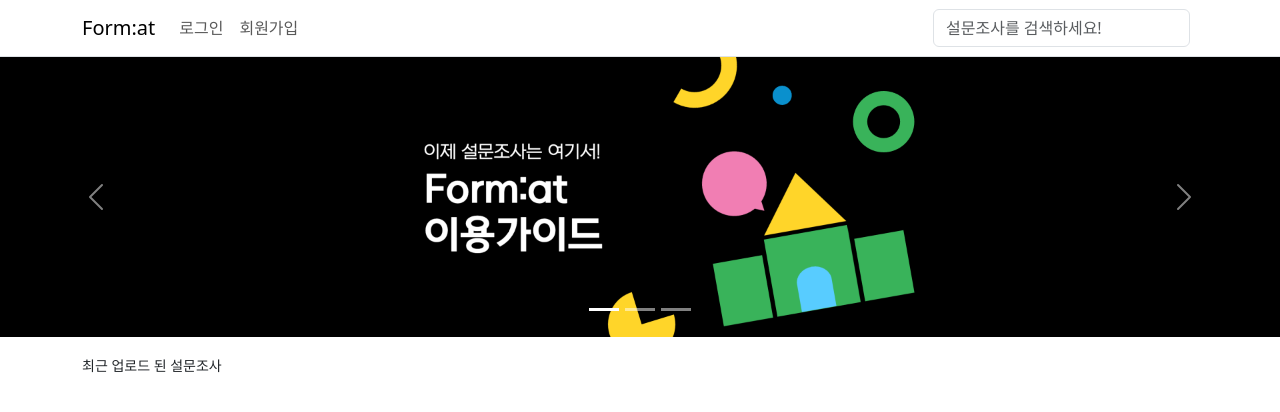
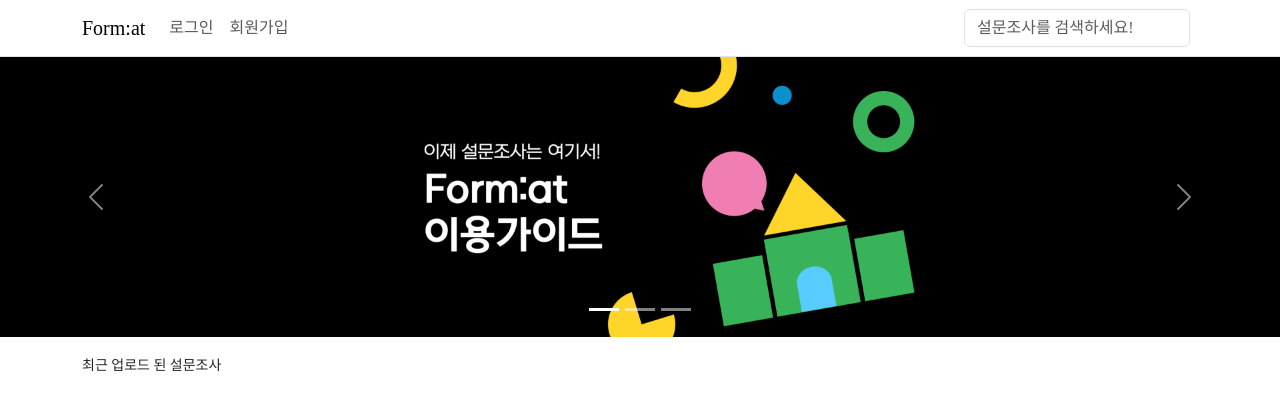
Before and after one commit to hyeg0121/Format, a Django app: page / in a window 1280 px wide. Shown: the top 412 px of the page. Run offline with Django 4.2, Linux system fonts and the light colour scheme; data that the repository does not hold is empty; parts of the project's set-up code (start-up, migrations or seed data) failed here and were passed over; some web fonts are replaced.

Commit message:
feat: 파비콘 및 폰트 적용

```diff
--- /dev/null
+++ b/static/css/styles.css
@@ -0,0 +1,66 @@
+@font-face {
+    font-family: 'Freesentation';
+    src: url('https://fastly.jsdelivr.net/gh/projectnoonnu/2404@1.0/Freesentation-1Thin.woff2') format('woff2');
+    font-weight: 100;
+    font-style: normal;
+}
+
+@font-face {
+    font-family: 'Freesentation';
+    src: url('https://fastly.jsdelivr.net/gh/projectnoonnu/2404@1.0/Freesentation-2ExtraLight.woff2') format('woff2');
+    font-weight: 200;
+    font-style: normal;
+}
+
+@font-face {
+    font-family: 'Freesentation';
+    src: url('https://fastly.jsdelivr.net/gh/projectnoonnu/2404@1.0/Freesentation-3Light.woff2') format('woff2');
+    font-weight: 300;
+    font-style: normal;
+}
+
+@font-face {
+    font-family: 'Freesentation';
+    src: url('https://fastly.jsdelivr.net/gh/projectnoonnu/2404@1.0/Freesentation-4Regular.woff2') format('woff2');
+    font-weight: 400;
+    font-style: normal;
+}
+
+@font-face {
+    font-family: 'Freesentation';
+    src: url('https://fastly.jsdelivr.net/gh/projectnoonnu/2404@1.0/Freesentation-5Medium.woff2') format('woff2');
+    font-weight: 500;
+    font-style: normal;
+}
+
+@font-face {
+    font-family: 'Freesentation';
+    src: url('https://fastly.jsdelivr.net/gh/projectnoonnu/2404@1.0/Freesentation-6SemiBold.woff2') format('woff2');
+    font-weight: 100;
+    font-style: normal;
+}
+
+@font-face {
+    font-family: 'Freesentation';
+    src: url('https://fastly.jsdelivr.net/gh/projectnoonnu/2404@1.0/Freesentation-7Bold.woff2') format('woff2');
+    font-weight: 700;
+    font-style: normal;
+}
+
+@font-face {
+    font-family: 'Freesentation';
+    src: url('https://fastly.jsdelivr.net/gh/projectnoonnu/2404@1.0/Freesentation-8Extrabold.woff2') format('woff2');
+    font-weight: 800;
+    font-style: normal;
+}
+
+@font-face {
+    font-family: 'Freesentation';
+    src: url('https://fastly.jsdelivr.net/gh/projectnoonnu/2404@1.0/Freesentation-9Black.woff2') format('woff2');
+    font-weight: 900;
+    font-style: normal;
+}
+
+* {
+    font-family: 'Freesentation', serif;
+}
--- a/templates/base.html
+++ b/templates/base.html
@@ -1,10 +1,13 @@
 <!DOCTYPE html>
+{% load static %}
 <html lang="en">
 <head>
     <meta charset="UTF-8">
     <title>Form:at</title>
     <link href="https://cdn.jsdelivr.net/npm/bootstrap@5.3.3/dist/css/bootstrap.min.css" rel="stylesheet"
           integrity="sha384-QWTKZyjpPEjISv5WaRU9OFeRpok6YctnYmDr5pNlyT2bRjXh0JMhjY6hW+ALEwIH" crossorigin="anonymous">
+    <link href="{% static 'css/styles.css' %}" rel="stylesheet">
+    <link rel="shortcut icon" href={% static 'favicon.ico' %}">
     {% block css %}{% endblock %}
 </head>
 <body>
```
Also changed, not shown: static/favicon.ico (added).
